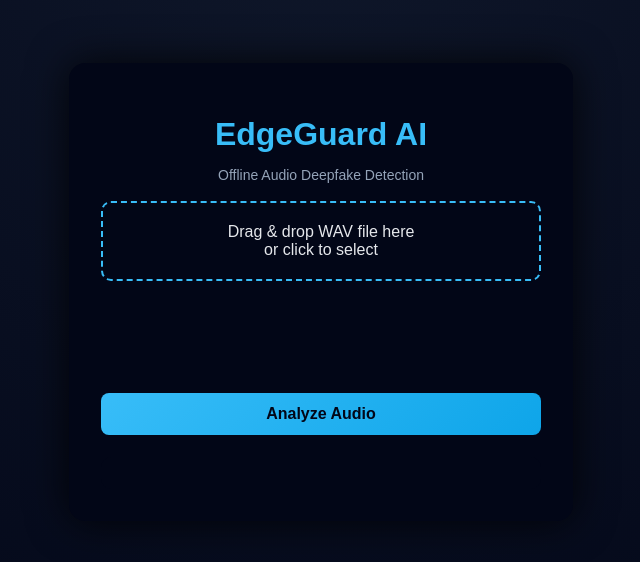
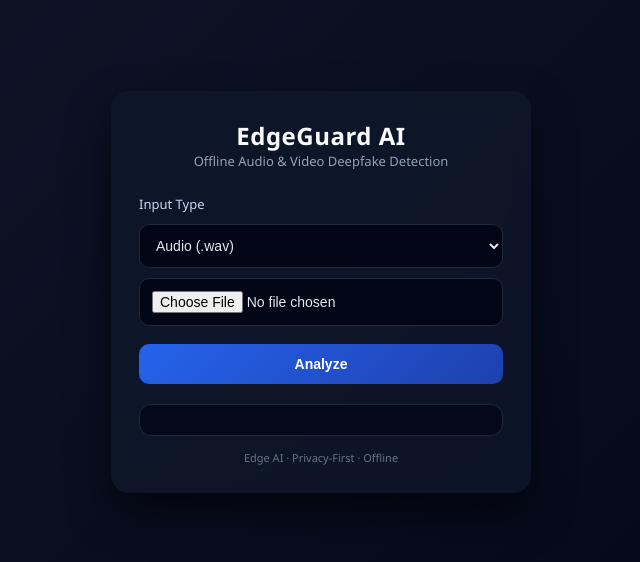
Before and after one commit to umararshad-glitch/edgeguard-ai, a plain HTML site: page frontend/index.html in a window 1280 px wide. Shown: the part 108-670 px from the top of the page, without its empty margins (319-959 px from the left). Drawn offline with Linux system fonts and the light colour scheme.

Commit message:
Redesign frontend with modern dark UI

```diff
--- a/frontend/index.html
+++ b/frontend/index.html
@@ -5,135 +5,135 @@
   <title>EdgeGuard AI</title>
 
   <style>
+    * {
+      box-sizing: border-box;
+    }
+
     body {
-      font-family: Arial, sans-serif;
-      background: radial-gradient(circle at top, #0f172a, #020617);
-      color: #e5e7eb;
+      margin: 0;
+      height: 100vh;
+      font-family: "Segoe UI", sans-serif;
+      background: linear-gradient(135deg, #0f172a, #020617);
       display: flex;
       justify-content: center;
       align-items: center;
-      height: 100vh;
-      margin: 0;
+      color: #e5e7eb;
     }
 
     .card {
-      background: #020617;
-      padding: 32px;
-      border-radius: 16px;
-      width: 440px;
-      box-shadow: 0 0 40px rgba(0,0,0,0.8);
-      animation: fadeIn 0.5s ease;
+      width: 420px;
+      background: rgba(15, 23, 42, 0.85);
+      backdrop-filter: blur(10px);
+      border-radius: 18px;
+      padding: 28px;
+      box-shadow: 0 20px 40px rgba(0, 0, 0, 0.6);
+      animation: fadeIn 0.8s ease;
     }
 
     @keyframes fadeIn {
-      from { opacity: 0; transform: translateY(15px); }
-      to { opacity: 1; transform: translateY(0); }
+      from {
+        opacity: 0;
+        transform: translateY(15px);
+      }
+      to {
+        opacity: 1;
+        transform: translateY(0);
+      }
     }
 
     h1 {
+      margin: 0;
+      font-size: 24px;
       text-align: center;
-      color: #38bdf8;
-      margin-bottom: 4px;
+      color: #f8fafc;
+      letter-spacing: 0.5px;
     }
 
-    p {
+    .subtitle {
       text-align: center;
+      font-size: 13px;
       color: #94a3b8;
-      font-size: 14px;
-      margin-bottom: 18px;
+      margin-bottom: 22px;
     }
 
-    .drop-zone {
-      border: 2px dashed #38bdf8;
-      padding: 20px;
-      text-align: center;
-      border-radius: 10px;
-      cursor: pointer;
-      transition: background 0.3s;
+    label {
+      font-size: 13px;
+      color: #cbd5f5;
     }
 
-    .drop-zone.dragover {
-      background: rgba(56,189,248,0.1);
+    select,
+    input[type="file"],
+    button {
+      width: 100%;
+      margin-top: 10px;
+      padding: 12px;
+      border-radius: 10px;
+      border: none;
+      outline: none;
+      font-size: 14px;
+    }
+
+    select,
+    input[type="file"] {
+      background: #020617;
+      color: #e5e7eb;
+      border: 1px solid #1e293b;
     }
 
     button {
-      width: 100%;
       margin-top: 18px;
-      padding: 12px;
-      background: linear-gradient(135deg, #38bdf8, #0ea5e9);
-      border: none;
-      border-radius: 8px;
-      font-size: 16px;
+      background: linear-gradient(135deg, #2563eb, #1e40af);
+      color: white;
+      font-weight: 600;
       cursor: pointer;
-      color: #020617;
-      font-weight: bold;
+      transition: all 0.3s ease;
     }
 
-    button:disabled {
-      background: #334155;
-      cursor: not-allowed;
+    button:hover {
+      transform: translateY(-1px);
+      box-shadow: 0 8px 20px rgba(37, 99, 235, 0.5);
     }
 
-    audio {
-      width: 100%;
-      margin-top: 15px;
-      display: none;
-    }
-
-    canvas {
-      width: 100%;
-      height: 80px;
-      margin-top: 10px;
-    }
-
-    .result {
-      margin-top: 22px;
-      padding: 16px;
-      background: #020617;
-      border-radius: 10px;
-      text-align: center;
+    #result {
+      margin-top: 20px;
+      padding: 15px;
+      border-radius: 12px;
+      background: rgba(2, 6, 23, 0.8);
+      border: 1px solid #1e293b;
+      font-size: 14px;
+      line-height: 1.6;
+      animation: fadeIn 0.4s ease;
     }
 
     .badge {
-      font-size: 22px;
-      font-weight: bold;
-      margin-bottom: 6px;
+      display: inline-block;
+      padding: 4px 10px;
+      border-radius: 999px;
+      font-size: 12px;
+      font-weight: 600;
+      margin-bottom: 8px;
     }
 
-    .real { color: #22c55e; }
-    .fake { color: #ef4444; }
-
-    .bar {
-      height: 10px;
-      background: #1e293b;
-      border-radius: 6px;
-      overflow: hidden;
-      margin-top: 8px;
+    .REAL {
+      background: #064e3b;
+      color: #6ee7b7;
     }
 
-    .fill {
-      height: 100%;
-      width: 0%;
-      transition: width 0.6s ease;
+    .FAKE {
+      background: #450a0a;
+      color: #fca5a5;
     }
 
-    .spinner {
-      color: #38bdf8;
-      font-size: 14px;
-      animation: pulse 1s infinite;
+    .UNCERTAIN {
+      background: #3f2f04;
+      color: #fde68a;
     }
 
-    @keyframes pulse {
-      0% { opacity: 0.3; }
-      50% { opacity: 1; }
-      100% { opacity: 0.3; }
-    }
-
-    .info {
-      font-size: 14px;
-      cursor: help;
-      margin-left: 6px;
-      color: #94a3b8;
+    footer {
+      text-align: center;
+      margin-top: 14px;
+      font-size: 11px;
+      color: #64748b;
     }
   </style>
 </head>
@@ -142,120 +142,67 @@
 
   <div class="card">
     <h1>EdgeGuard AI</h1>
-    <p>Offline Audio Deepfake Detection</p>
-
-    <div id="dropZone" class="drop-zone">
-      Drag & drop WAV file here<br>or click to select
-      <input type="file" id="fileInput" accept=".wav" hidden />
+    <div class="subtitle">
+      Offline Audio & Video Deepfake Detection
     </div>
 
-    <audio id="audioPlayer" controls></audio>
-    <canvas id="waveform"></canvas>
+    <label>Input Type</label>
+    <select id="inputType">
+      <option value="audio">Audio (.wav)</option>
+      <option value="video">Video (.mp4)</option>
+    </select>
 
-    <button id="analyzeBtn">Analyze Audio</button>
+    <input type="file" id="fileInput" />
 
-    <div class="result" id="result"></div>
+    <button onclick="analyzeFile()">Analyze</button>
+
+    <div id="result"></div>
+
+    <footer>
+      Edge AI · Privacy-First · Offline
+    </footer>
   </div>
 
   <script>
-    const dropZone = document.getElementById("dropZone");
-    const fileInput = document.getElementById("fileInput");
-    const analyzeBtn = document.getElementById("analyzeBtn");
-    const resultDiv = document.getElementById("result");
-    const audioPlayer = document.getElementById("audioPlayer");
+    async function analyzeFile() {
+      const fileInput = document.getElementById("fileInput");
+      const inputType = document.getElementById("inputType").value;
+      const resultDiv = document.getElementById("result");
 
-    dropZone.onclick = () => fileInput.click();
-
-    dropZone.ondragover = e => {
-      e.preventDefault();
-      dropZone.classList.add("dragover");
-    };
-
-    dropZone.ondragleave = () => dropZone.classList.remove("dragover");
-
-    dropZone.ondrop = e => {
-      e.preventDefault();
-      dropZone.classList.remove("dragover");
-      fileInput.files = e.dataTransfer.files;
-      handleFile();
-    };
-
-    fileInput.onchange = handleFile;
-
-    function handleFile() {
-      const file = fileInput.files[0];
-      if (!file) return;
-
-      const url = URL.createObjectURL(file);
-      audioPlayer.src = url;
-      audioPlayer.style.display = "block";
-      drawWaveform(file);
-    }
-
-    analyzeBtn.onclick = async () => {
       if (!fileInput.files.length) {
-        alert("Please select a WAV file");
+        alert("Please select a file");
         return;
       }
 
-      analyzeBtn.disabled = true;
-      resultDiv.innerHTML = `<div class="spinner">Analyzing offline…</div>`;
+      const file = fileInput.files[0];
+      const formData = new FormData();
+      formData.append("file", file);
 
-      const formData = new FormData();
-      formData.append("file", fileInput.files[0]);
+      const endpoint =
+        inputType === "audio"
+          ? "http://127.0.0.1:8000/analyze-audio"
+          : "http://127.0.0.1:8000/analyze-video";
+
+      resultDiv.innerHTML = "Analyzing…";
 
       try {
-        const res = await fetch("http://127.0.0.1:8000/analyze-audio", {
+        const response = await fetch(endpoint, {
           method: "POST",
           body: formData
         });
 
-        const data = await res.json();
-        const isReal = data.prediction === "REAL";
+        const data = await response.json();
 
         resultDiv.innerHTML = `
-          <div class="badge ${isReal ? "real" : "fake"}">
+          <div class="badge ${data.prediction}">
             ${data.prediction}
-            <span class="info" title="Prediction based on spectral inconsistencies and MFCC patterns detected offline.">ⓘ</span>
           </div>
-          <div>Mode: ${data.mode}</div>
-          <div>Confidence: ${data.confidence}%</div>
-          <div class="bar">
-            <div class="fill" style="background:${isReal ? "#22c55e" : "#ef4444"}; width:${data.confidence}%"></div>
-          </div>
+          <div><strong>Confidence:</strong> ${data.confidence}%</div>
+          <div><strong>Engine:</strong> ${data.engine}</div>
         `;
-      } catch {
-        resultDiv.innerHTML = "Error analyzing file";
+      } catch (error) {
+        resultDiv.innerHTML = "Failed to connect to backend.";
       }
-
-      analyzeBtn.disabled = false;
-    };
-
-    function drawWaveform(file) {
-      const canvas = document.getElementById("waveform");
-      const ctx = canvas.getContext("2d");
-      const reader = new FileReader();
-
-      reader.onload = () => {
-        const audioCtx = new AudioContext();
-        audioCtx.decodeAudioData(reader.result, buffer => {
-          const data = buffer.getChannelData(0);
-          ctx.clearRect(0, 0, canvas.width, canvas.height);
-          ctx.strokeStyle = "#38bdf8";
-          ctx.beginPath();
-
-          const step = Math.ceil(data.length / canvas.width);
-          for (let i = 0; i < canvas.width; i++) {
-            const min = Math.min(...data.slice(i * step, (i + 1) * step));
-            const max = Math.max(...data.slice(i * step, (i + 1) * step));
-            ctx.moveTo(i, (1 + min) * 40);
-            ctx.lineTo(i, (1 + max) * 40);
-          }
-          ctx.stroke();
-        });
-      };
-
-      reader.readAsArrayBuffer(file);
     }
   </script>
 
```
